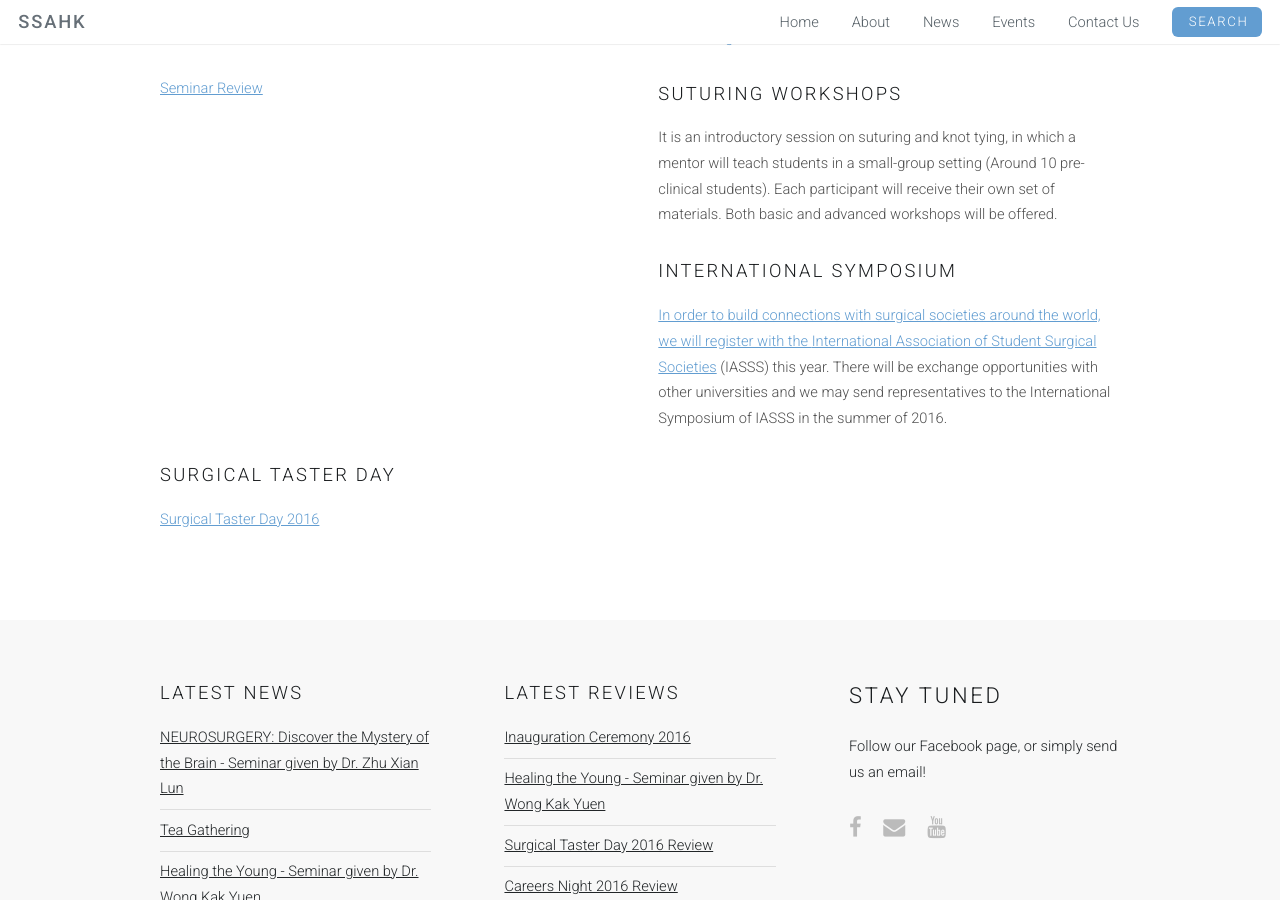
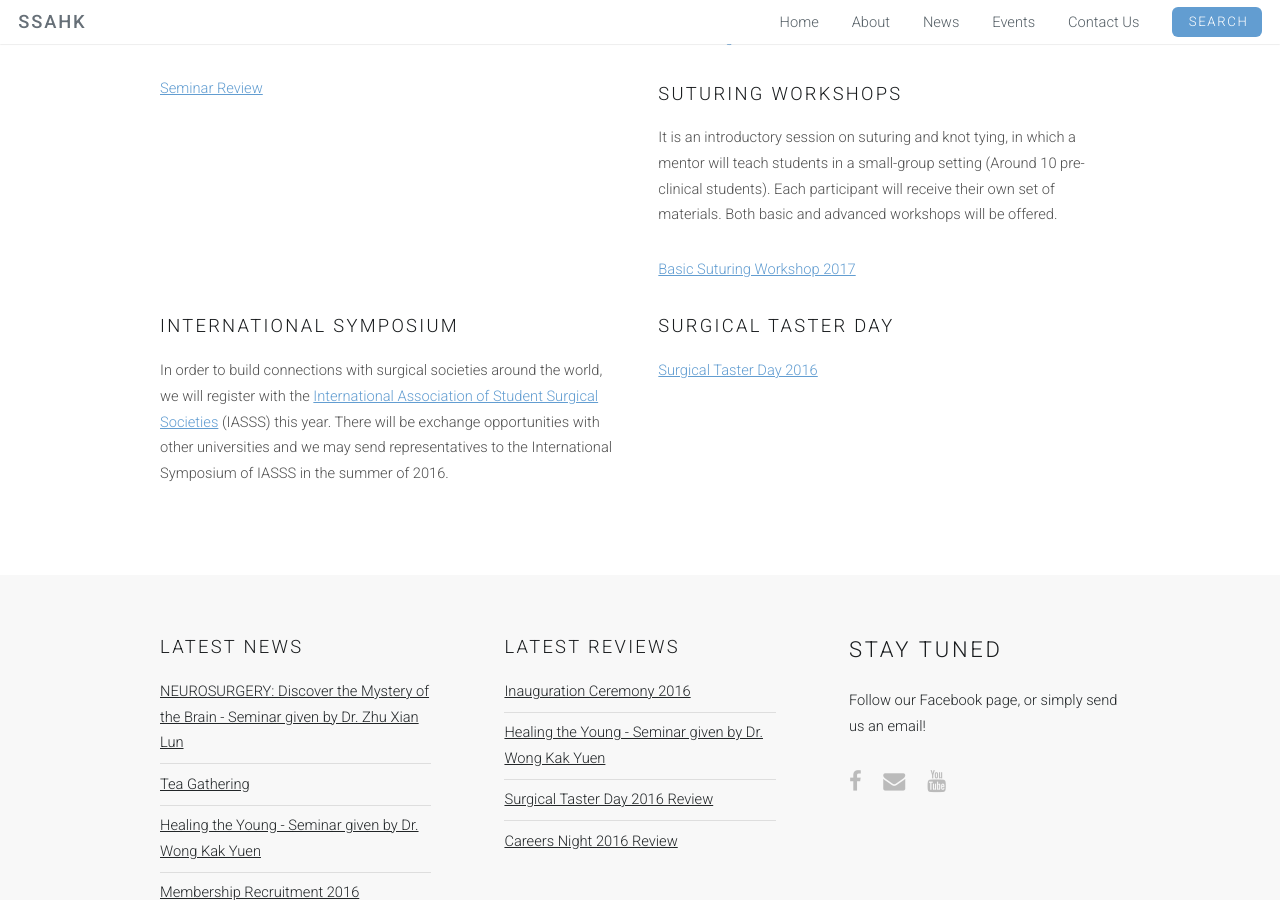
Before and after one commit to SSAHK/ssahk.github.io, a Jekyll site: the page built from events.html, in a window 1280 px wide and 900 px high, scrolled down 619 px. Built offline with Jekyll 4.4.1, drawn with Linux system fonts in a browser that asks for light colours.

Commit message:
quotation marks

```diff
--- a/events.html
+++ b/events.html
@@ -49,7 +49,7 @@
 						students). Each participant will receive their own
 						set of materials. Both basic and advanced workshops will be offered.</p>
 						<p>
-							<a href="{{ site.baseurl }}/basicsuturing1617”>Basic Suturing Workshop 2017</a>
+							<a href=“{{ site.baseurl }}/basicsuturing1617”>Basic Suturing Workshop 2017</a>
 						</p>
 					</div>
 					<div class="6u 12u(mobilep)">
```
